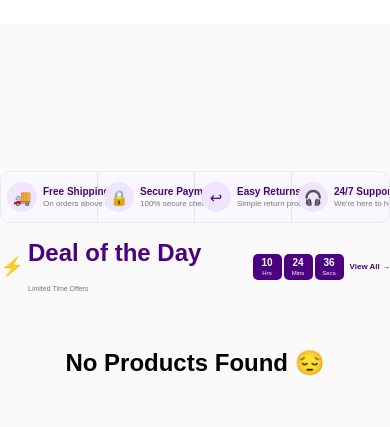
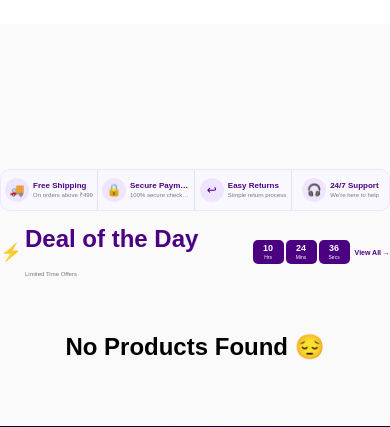
Before and after one commit to besttive1/besttive-site, a Flask app: page / in a window 390 px wide. Shown: the part 128-555 px from the top of the page. Run offline with Flask 3, Linux system fonts and the light colour scheme.

Commit message:
Finalize responsive mobile layout

```diff
--- a/static/mobile.css
+++ b/static/mobile.css
@@ -1264,14 +1264,14 @@
 }
 
 /* ==========================================
-   BESTTIVE MOBILE BENEFITS - PREMIUM STRIP
+   BESTTIVE MOBILE BENEFITS - FINAL
    ========================================== */
 
 .besttive-benefits {
     display: grid;
-    grid-template-columns: repeat(4, 1fr);
+    grid-template-columns: repeat(4, minmax(0, 1fr));
     width: 100%;
-    margin: 12px 0 18px;
+    margin: 10px 0 16px;
     padding: 0;
     background: #faf8ff;
     border: 1px solid #eee7f8;
@@ -1284,9 +1284,9 @@
     display: flex;
     align-items: center;
     justify-content: center;
-    gap: 6px;
+    gap: 4px;
     min-width: 0;
-    padding: 10px 6px;
+    padding: 8px 4px;
     box-sizing: border-box;
     border-right: 1px solid #e9e1f3;
 }
@@ -1296,72 +1296,70 @@
 }
 
 .benefit-icon {
-    width: 30px;
-    height: 30px;
-    min-width: 30px;
-
+    width: 24px;
+    height: 24px;
+    min-width: 24px;
     display: flex;
     align-items: center;
     justify-content: center;
-
     border-radius: 50%;
     background: #f0e5ff;
     color: #4b0082;
-
-    font-size: 15px;
+    font-size: 12px;
     line-height: 1;
 }
 
 .benefit-text {
     min-width: 0;
+    overflow: hidden;
     text-align: left;
 }
 
 .benefit-text strong {
     display: block;
     color: #4b0082;
-    font-size: 10px;
+    font-size: 8px;
     font-weight: 700;
     line-height: 1.15;
     white-space: nowrap;
+    overflow: hidden;
+    text-overflow: ellipsis;
 }
 
 .benefit-text span {
     display: block;
     margin-top: 2px;
     color: #777;
-    font-size: 8px;
+    font-size: 6px;
     line-height: 1.15;
     white-space: nowrap;
+    overflow: hidden;
+    text-overflow: ellipsis;
 }
 
 
-/* SMALL PHONES */
+/* VERY SMALL PHONES */
 
 @media (max-width: 380px) {
 
-    .besttive-benefits {
-        margin-top: 10px;
-    }
-
     .benefit-item {
-        gap: 4px;
-        padding: 9px 4px;
+        gap: 3px;
+        padding: 7px 3px;
     }
 
     .benefit-icon {
-        width: 27px;
-        height: 27px;
-        min-width: 27px;
-        font-size: 13px;
+        width: 22px;
+        height: 22px;
+        min-width: 22px;
+        font-size: 11px;
     }
 
     .benefit-text strong {
-        font-size: 9px;
+        font-size: 7px;
     }
 
     .benefit-text span {
-        font-size: 7px;
+        font-size: 5.5px;
     }
 
 }
--- a/static/style.css
+++ b/static/style.css
@@ -2698,27 +2697,27 @@ background: #310058;
 }
 
 .deal-header {
-    display: flex;
+    display: grid;
+    grid-template-columns: minmax(0, 1fr) auto auto;
     align-items: center;
-    justify-content: space-between;
-    gap: 12px;
-    margin-bottom: 12px;
+    gap: 8px;
+    margin-bottom: 10px;
 }
 
 .deal-title {
     display: flex;
     align-items: center;
-    gap: 7px;
+    gap: 6px;
     min-width: 0;
 }
 
 .deal-icon {
-    width: 34px;
-    height: 34px;
+    width: 30px;
+    height: 30px;
     display: flex;
     align-items: center;
     justify-content: center;
-    font-size: 26px;
+    font-size: 23px;
     flex-shrink: 0;
 }
 
@@ -2728,28 +2727,29 @@ background: #310058;
     font-size: 21px;
     line-height: 1;
     font-weight: 800;
+    white-space: nowrap;
 }
 
 .deal-title span {
     display: block;
     margin-top: 3px;
     color: #777;
-    font-size: 10px;
+    font-size: 9px;
     line-height: 1;
 }
 
 .deal-timer {
     display: flex;
     align-items: center;
-    gap: 4px;
+    gap: 3px;
     flex-shrink: 0;
 }
 
 .timer-box {
-    min-width: 42px;
-    padding: 6px 5px;
+    min-width: 34px;
+    padding: 5px 4px;
     background: #4B0082;
-    border-radius: 6px;
+    border-radius: 5px;
     text-align: center;
     box-sizing: border-box;
 }
@@ -2757,26 +2757,25 @@ background: #310058;
 .timer-box strong {
     display: block;
     color: #fff;
-    font-size: 14px;
+    font-size: 11px;
     line-height: 1;
     font-weight: 800;
 }
 
 .timer-box span {
     display: block;
-    margin-top: 3px;
+    margin-top: 2px;
     color: #fff;
-    font-size: 8px;
+    font-size: 6px;
     line-height: 1;
 }
 
 .deal-view-all {
     color: #4B0082;
-    font-size: 11px;
+    font-size: 9px;
     font-weight: 700;
     text-decoration: none;
     white-space: nowrap;
-    flex-shrink: 0;
 }
 
 .deal-products {
@@ -2909,31 +2900,32 @@ background: #310058;
 @media (max-width: 768px) {
 
     .deal-of-day {
-        margin: 15px 0 20px;
+        margin: 14px 0 20px;
     }
 
     .deal-header {
-        gap: 6px;
-        margin-bottom: 9px;
+        grid-template-columns: minmax(0, 1fr) auto auto;
+        gap: 5px;
+        margin-bottom: 8px;
+    }
+
+    .deal-icon {
+        width: 22px;
+        height: 22px;
+        font-size: 17px;
     }
 
     .deal-title {
-        gap: 4px;
-    }
-
-    .deal-icon {
-        width: 24px;
-        height: 24px;
-        font-size: 19px;
+        gap: 3px;
     }
 
     .deal-title h2 {
-        font-size: 16px;
+        font-size: clamp(15px, 4.8vw, 18px);
     }
 
     .deal-title span {
         margin-top: 2px;
-        font-size: 7px;
+        font-size: 6px;
     }
 
     .deal-timer {
@@ -2941,28 +2933,25 @@ background: #310058;
     }
 
     .timer-box {
-        min-width: 29px;
+        min-width: clamp(27px, 8vw, 31px);
         padding: 4px 3px;
-        border-radius: 5px;
     }
 
     .timer-box strong {
-        font-size: 10px;
+        font-size: 9px;
     }
 
     .timer-box span {
-        margin-top: 2px;
-        font-size: 6px;
+        font-size: 5px;
     }
 
     .deal-view-all {
-        font-size: 8px;
+        font-size: 7px;
     }
 
     .deal-products {
         display: flex;
-        width: 100%;
-        gap: 8px;
+        gap: 7px;
         overflow-x: auto;
         overflow-y: hidden;
         padding: 1px 2px 7px;
```
Also changed, not shown: other parts of static/style.css (+19 -31 lines).
